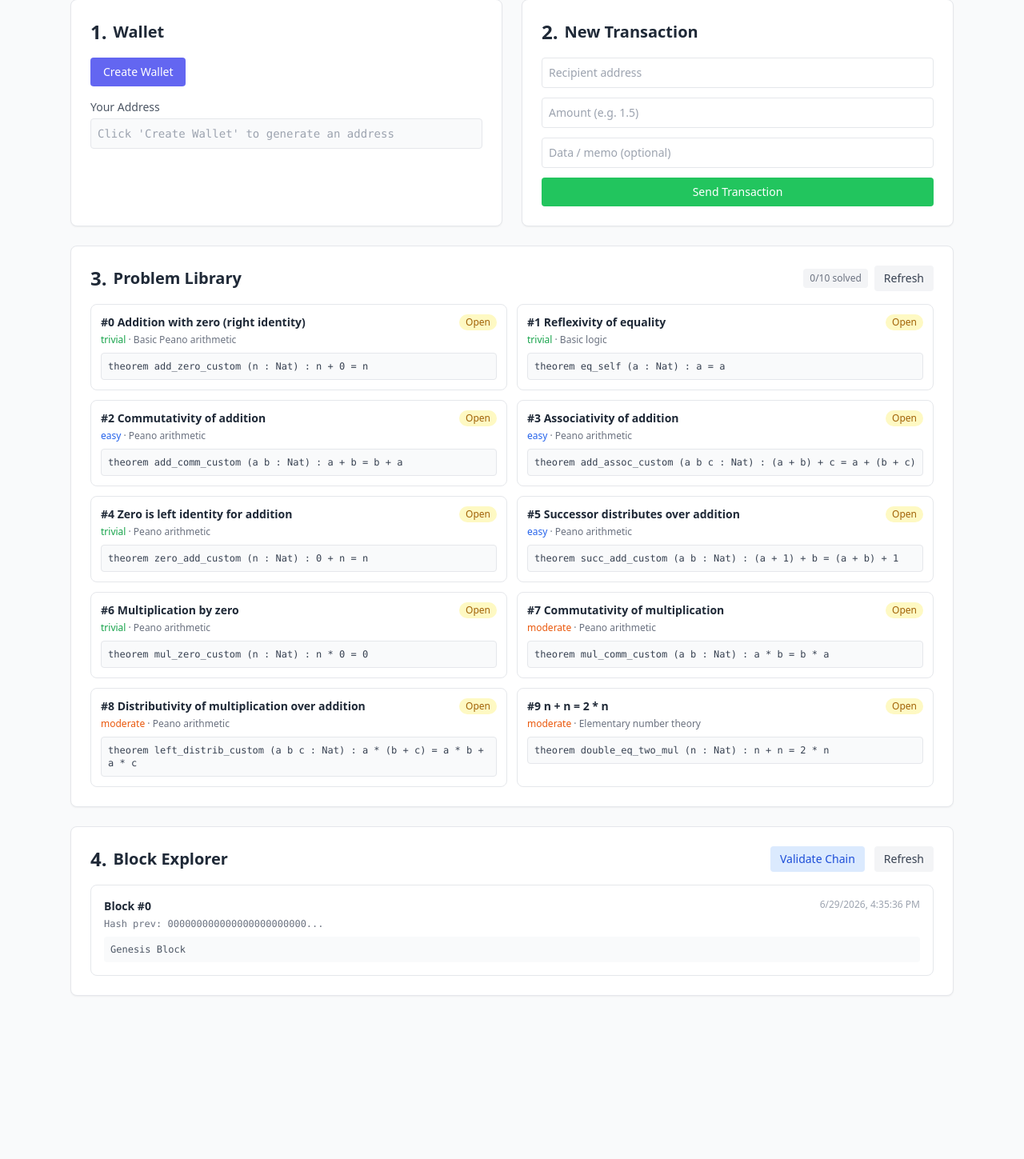
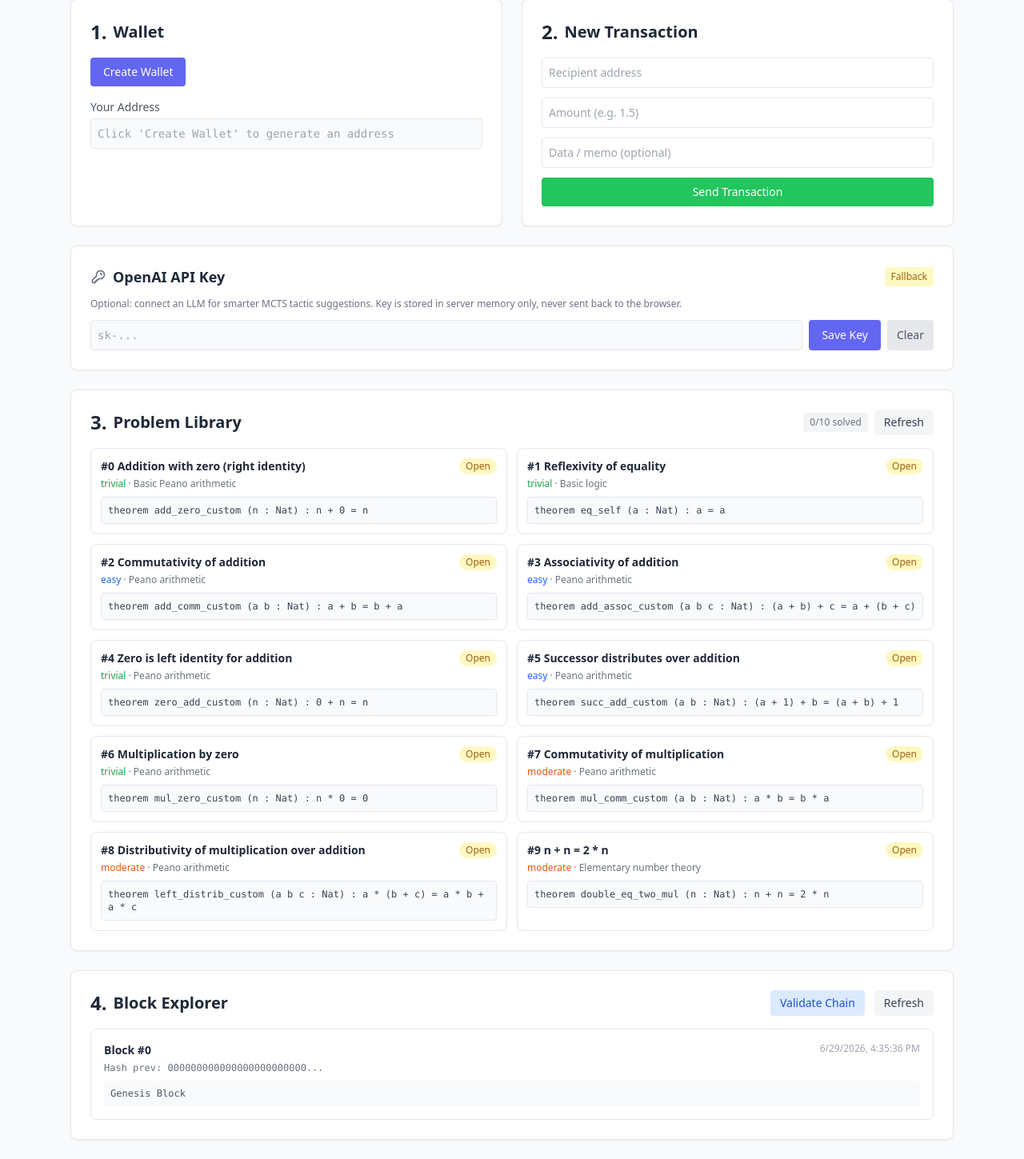
Before and after one commit to celialecat/maths_mining, a Flask app: page / in a window 1280 px wide. Shown: the part 656-2105 px from the top of the page at 80% size. Before the commit the page ends 1901 px from the top, so only its background shows below. Run offline with Flask 3, Linux system fonts and the light colour scheme; data that the repository does not hold is empty; some libraries are stand-ins or nearby versions.

Commit message:
Add API key input to dashboard for LLM configuration
- POST /config/api-key endpoint to set OpenAI key at runtime
- DELETE /config/api-key endpoint to clear the key
- Dashboard UI: password input + Save/Clear buttons in settings section
- Key stored in server memory only, never sent back to client
- LLM badge updates in real-time (Fallback/Connected) in both
  status bar and settings section
- LLMProver.set_api_key() method for runtime key updates

Co-Authored-By: Devin AI <158243242+devin-ai-integration[bot]@users.noreply.github.com>

```diff
--- a/api/routes.py
+++ b/api/routes.py
@@ -218,6 +218,40 @@ def submit_solution():
     }), 200
 
 
+@bp.route("/config/api-key", methods=["POST"])
+def set_api_key():
+    body, err = get_json_body()
+    if body is None:
+        return jsonify({"error": err}), 400
+
+    ok, err = require_fields(body, ["api_key"])
+    if not ok:
+        return jsonify({"error": err}), 400
+
+    api_key = body["api_key"].strip()
+    if not api_key:
+        return jsonify({"error": "API key cannot be empty"}), 400
+
+    llm.set_api_key(api_key)
+    miner.llm.set_api_key(api_key)
+
+    return jsonify({
+        "message": "API key configured successfully",
+        "llm_available": llm.is_available,
+    }), 200
+
+
+@bp.route("/config/api-key", methods=["DELETE"])
+def clear_api_key():
+    llm.set_api_key("")
+    miner.llm.set_api_key("")
+
+    return jsonify({
+        "message": "API key cleared",
+        "llm_available": llm.is_available,
+    }), 200
+
+
 @bp.route("/validate", methods=["GET"])
 def validate_chain():
     is_valid, error = blockchain.validate_chain(problem_db)
--- a/mining/llm_prover.py
+++ b/mining/llm_prover.py
@@ -27,6 +27,10 @@ class LLMProver:
     @property
     def is_available(self) -> bool:
         return bool(config.OPENAI_API_KEY)
+
+    def set_api_key(self, api_key: str) -> None:
+        config.OPENAI_API_KEY = api_key
+        self._client = None
 
     def suggest_tactics(
         self, theorem_statement: str, current_proof: str, n: int = 3
--- a/templates/index.html
+++ b/templates/index.html
@@ -126,6 +126,35 @@
                 <p id="txStatus" class="mt-2 text-sm font-medium hidden"></p>
             </div>
 
+            <!-- API KEY SETTINGS -->
+            <div class="bg-white p-6 rounded-lg shadow-sm border md:col-span-2">
+                <div class="flex justify-between items-center mb-3">
+                    <h2 class="text-lg font-semibold flex items-center gap-2">
+                        <svg class="w-5 h-5 text-gray-500" fill="none" stroke="currentColor" viewBox="0 0 24 24">
+                            <path stroke-linecap="round" stroke-linejoin="round" stroke-width="2"
+                                d="M15 7a2 2 0 012 2m4 0a6 6 0 01-7.743 5.743L11 17H9v2H7v2H4a1 1 0 01-1-1v-2.586a1 1 0 01.293-.707l5.964-5.964A6 6 0 1121 9z"/>
+                        </svg>
+                        OpenAI API Key
+                    </h2>
+                    <span id="llmBadge" class="text-xs px-2 py-1 rounded font-medium bg-yellow-100 text-yellow-700">Fallback</span>
+                </div>
+                <p class="text-xs text-gray-500 mb-3">Optional: connect an LLM for smarter MCTS tactic suggestions. Key is stored in server memory only, never sent back to the browser.</p>
+                <div class="flex gap-2">
+                    <input type="password" id="apiKeyInput"
+                        placeholder="sk-..."
+                        class="flex-1 p-2 border rounded text-sm font-mono bg-gray-50 focus:ring-2 focus:ring-indigo-300 focus:border-indigo-400 outline-none">
+                    <button onclick="setApiKey()" id="apiKeyBtn"
+                        class="bg-indigo-500 text-white px-4 py-2 rounded hover:bg-indigo-600 transition text-sm font-medium whitespace-nowrap">
+                        Save Key
+                    </button>
+                    <button onclick="clearApiKey()" id="clearApiKeyBtn"
+                        class="bg-gray-200 text-gray-600 px-3 py-2 rounded hover:bg-gray-300 transition text-sm font-medium whitespace-nowrap">
+                        Clear
+                    </button>
+                </div>
+                <p id="apiKeyStatus" class="mt-2 text-sm font-medium hidden"></p>
+            </div>
+
             <!-- ALL PROBLEMS -->
             <div class="bg-white p-6 rounded-lg shadow-sm border md:col-span-2">
                 <div class="flex justify-between items-center mb-4">
@@ -186,12 +215,21 @@
                 }
 
                 var llmEl = document.getElementById('statusLLM');
+                var llmBadge = document.getElementById('llmBadge');
                 if (s.llm_available) {
                     llmEl.textContent = 'LLM: Connected';
                     llmEl.className = 'text-green-400';
+                    if (llmBadge) {
+                        llmBadge.textContent = 'Connected';
+                        llmBadge.className = 'text-xs px-2 py-1 rounded font-medium bg-green-100 text-green-700';
+                    }
                 } else {
                     llmEl.textContent = 'LLM: Fallback';
                     llmEl.className = 'text-yellow-400';
+                    if (llmBadge) {
+                        llmBadge.textContent = 'Fallback';
+                        llmBadge.className = 'text-xs px-2 py-1 rounded font-medium bg-yellow-100 text-yellow-700';
+                    }
                 }
             } catch (e) {
                 // ignore
@@ -402,6 +440,63 @@
             document.getElementById('miningLogsContent').classList.toggle('hidden');
         }
 
+        // --- API Key ---
+        async function setApiKey() {
+            var input = document.getElementById('apiKeyInput');
+            var key = input.value.trim();
+            if (!key) {
+                alert('Please enter an API key.');
+                return;
+            }
+
+            var btn = document.getElementById('apiKeyBtn');
+            btn.disabled = true;
+            btn.textContent = 'Saving...';
+
+            try {
+                var res = await fetch('/config/api-key', {
+                    method: 'POST',
+                    headers: { 'Content-Type': 'application/json' },
+                    body: JSON.stringify({ api_key: key })
+                });
+                var data = await res.json();
+                var statusEl = document.getElementById('apiKeyStatus');
+                statusEl.classList.remove('hidden');
+
+                if (res.ok) {
+                    statusEl.textContent = 'API key saved. LLM is now connected.';
+                    statusEl.className = 'mt-2 text-sm font-medium text-green-600';
+                    input.value = '';
+                    input.placeholder = 'Key configured (hidden)';
+                    fetchStatus();
+                } else {
+                    statusEl.textContent = data.error || 'Failed to save API key';
+                    statusEl.className = 'mt-2 text-sm font-medium text-red-600';
+                }
+            } catch (err) {
+                alert('Connection error: ' + err.message);
+            } finally {
+                btn.disabled = false;
+                btn.textContent = 'Save Key';
+            }
+        }
+
+        async function clearApiKey() {
+            try {
+                var res = await fetch('/config/api-key', { method: 'DELETE' });
+                var data = await res.json();
+                var statusEl = document.getElementById('apiKeyStatus');
+                statusEl.classList.remove('hidden');
+                statusEl.textContent = 'API key cleared. Using fallback tactics.';
+                statusEl.className = 'mt-2 text-sm font-medium text-yellow-600';
+                document.getElementById('apiKeyInput').value = '';
+                document.getElementById('apiKeyInput').placeholder = 'sk-...';
+                fetchStatus();
+            } catch (err) {
+                alert('Connection error: ' + err.message);
+            }
+        }
+
         // --- Problem Library ---
         async function fetchProblems() {
             try {
```
